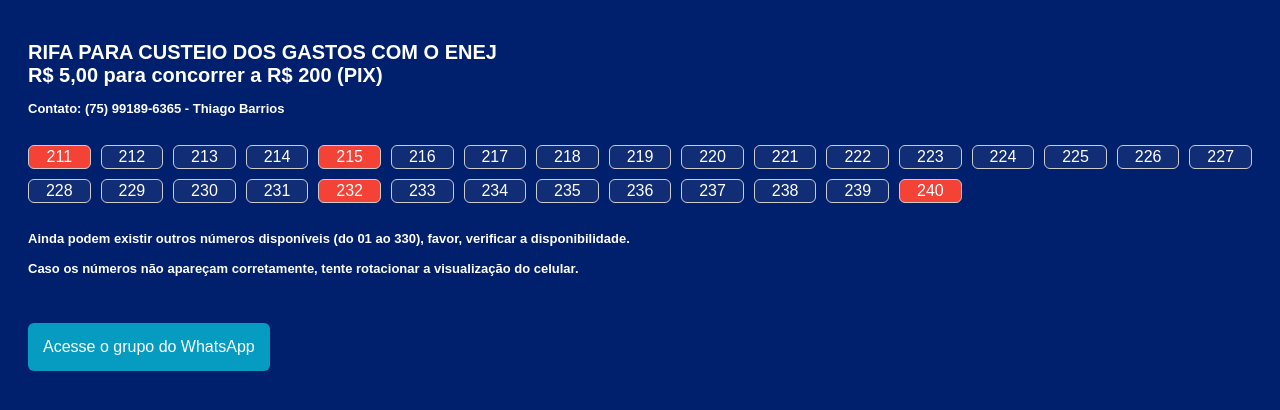
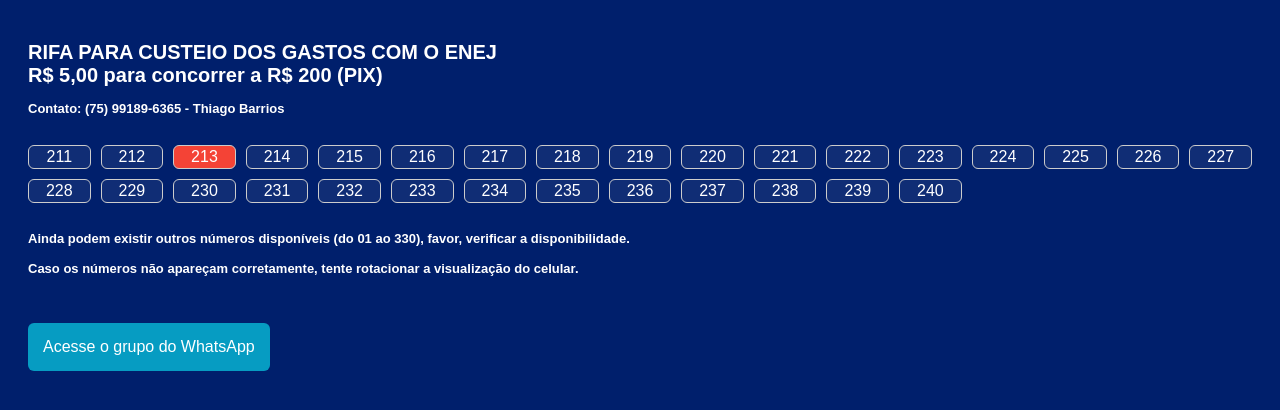
Before and after one commit to thiagobarrios/rifa-enej, a plain HTML site: page index.html in a window 1280 px wide. Drawn offline with Linux system fonts and the light colour scheme.

Commit message:
Atualizar o index.html

```diff
--- a/index.html
+++ b/index.html
@@ -56,10 +56,7 @@
 
   <script>
     const vendidos = {
-      211: 'Carlos',
-      240: 'Ana',
-      215: 'João',
-      232: 'Mariana'
+      213: 'Deividson'
     };
 
     const grid = document.getElementById('rifaGrid');
```
